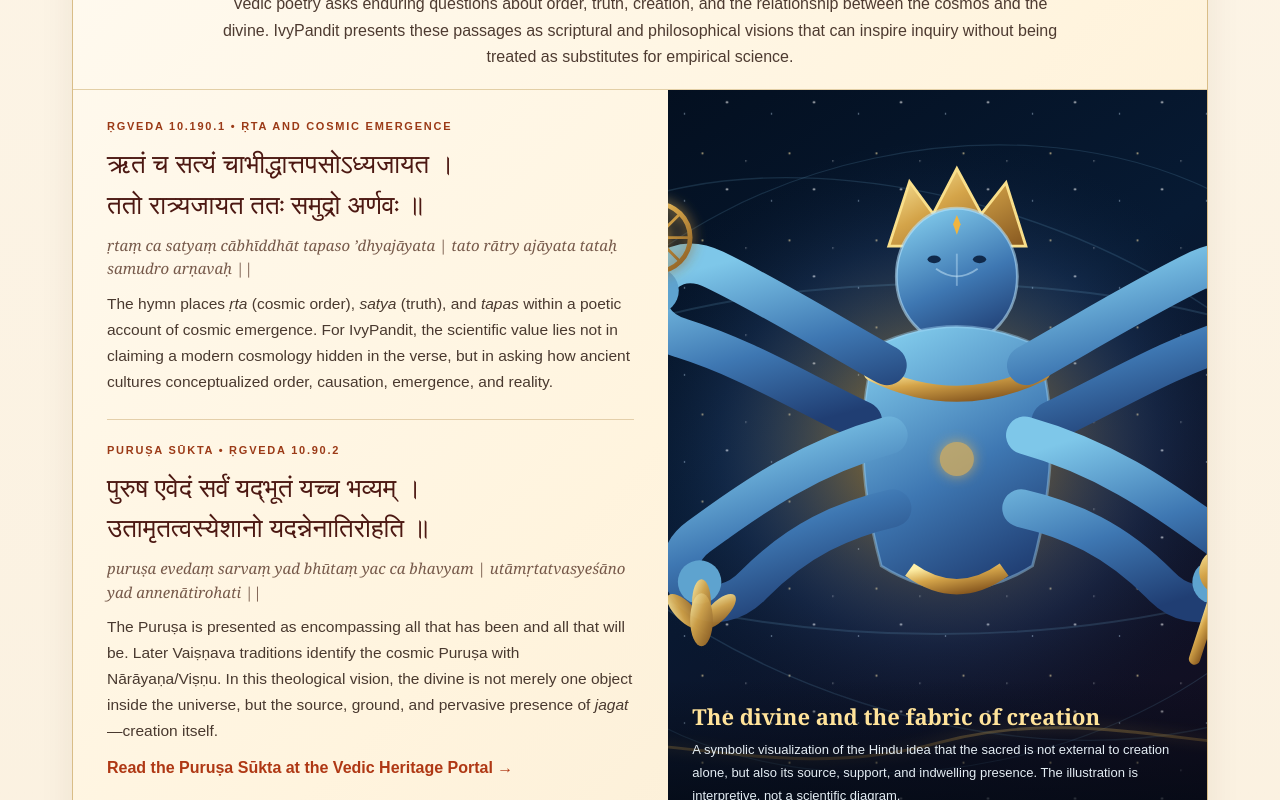
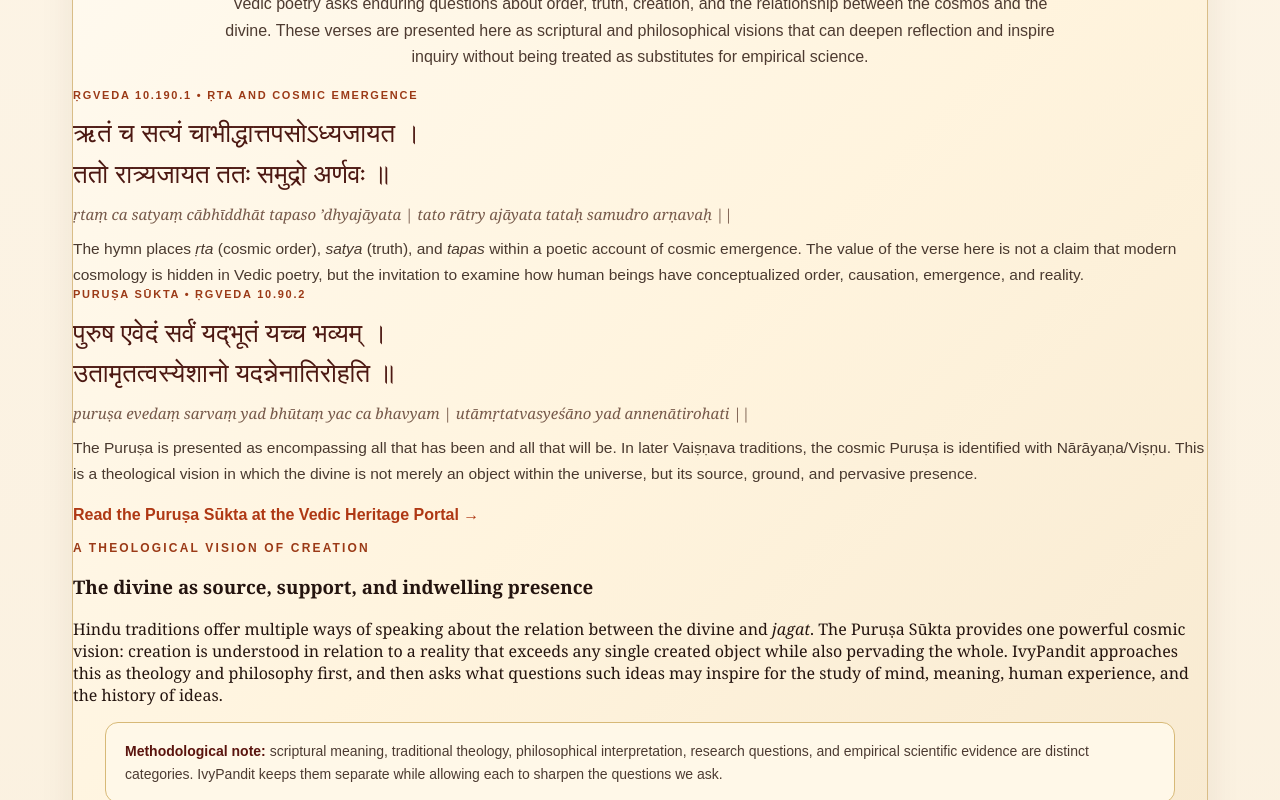
Before and after one commit to nishmishra/ivypandit-v2, a Next.js app: page / in a window 1280 px wide. Shown: the part 1940-2740 px from the top of the page. Built offline with nearby package versions, Linux system fonts and the light colour scheme.

Commit message:
Refine Vedic creation section and remove cartoon artwork

```diff
--- a/app/page.tsx
+++ b/app/page.tsx
@@ -57,38 +57,34 @@ export default function Home() {
       <section className={styles.vedicSection}>
         <div className={styles.vedicHeader}>
           <p className="kicker">Vedic visions of creation</p>
-          <h2>Ṛta, Satya, Puruṣa & the Cosmos</h2>
-          <p>Vedic poetry asks enduring questions about order, truth, creation, and the relationship between the cosmos and the divine. IvyPandit presents these passages as scriptural and philosophical visions that can inspire inquiry without being treated as substitutes for empirical science.</p>
+          <h2>Ṛta, Satya, Puruṣa, and the Cosmos</h2>
+          <p>Vedic poetry asks enduring questions about order, truth, creation, and the relationship between the cosmos and the divine. These verses are presented here as scriptural and philosophical visions that can deepen reflection and inspire inquiry without being treated as substitutes for empirical science.</p>
         </div>
 
-        <div className={styles.vedicGrid}>
-          <div className={styles.vedicText}>
-            <div className={styles.verseBlock}>
+        <div className={styles.verseGrid}>
+          <article className={styles.verseCard}>
             <div className={styles.sourceLabel}>Ṛgveda 10.190.1 • Ṛta and cosmic emergence</div>
             <p className={styles.devanagari}>ऋतं च सत्यं चाभीद्धात्तपसोऽध्यजायत ।<br/>ततो रात्र्यजायत ततः समुद्रो अर्णवः ॥</p>
             <p className={styles.transliteration}>ṛtaṃ ca satyaṃ cābhīddhāt tapaso ’dhyajāyata | tato rātry ajāyata tataḥ samudro arṇavaḥ ||</p>
-              <p className={styles.interpretation}>The hymn places <i>ṛta</i> (cosmic order), <i>satya</i> (truth), and <i>tapas</i> within a poetic account of cosmic emergence. For IvyPandit, the scientific value lies not in claiming a modern cosmology hidden in the verse, but in asking how ancient cultures conceptualized order, causation, emergence, and reality.</p>
-            </div>
+            <p className={styles.interpretation}>The hymn places <i>ṛta</i> (cosmic order), <i>satya</i> (truth), and <i>tapas</i> within a poetic account of cosmic emergence. The value of the verse here is not a claim that modern cosmology is hidden in Vedic poetry, but the invitation to examine how human beings have conceptualized order, causation, emergence, and reality.</p>
+          </article>
 
-            <div className={styles.verseBlock}>
+          <article className={styles.verseCard}>
             <div className={styles.sourceLabel}>Puruṣa Sūkta • Ṛgveda 10.90.2</div>
             <p className={styles.devanagari}>पुरुष एवेदं सर्वं यद्भूतं यच्च भव्यम् ।<br/>उतामृतत्वस्येशानो यदन्नेनातिरोहति ॥</p>
             <p className={styles.transliteration}>puruṣa evedaṃ sarvaṃ yad bhūtaṃ yac ca bhavyam | utāmṛtatvasyeśāno yad annenātirohati ||</p>
-              <p className={styles.interpretation}>The Puruṣa is presented as encompassing all that has been and all that will be. Later Vaiṣṇava traditions identify the cosmic Puruṣa with Nārāyaṇa/Viṣṇu. In this theological vision, the divine is not merely one object inside the universe, but the source, ground, and pervasive presence of <i>jagat</i>—creation itself.</p>
-              <p style={{marginTop:'12px'}}><a className="textLink" href="https://vedicheritage.gov.in/hi/samhitas/rigveda/shakala-samhita/rigveda-shakala-samhita-mandal-10-sukta-090/" target="_blank" rel="noopener noreferrer">Read the Puruṣa Sūkta at the Vedic Heritage Portal →</a></p>
-            </div>
+            <p className={styles.interpretation}>The Puruṣa is presented as encompassing all that has been and all that will be. In later Vaiṣṇava traditions, the cosmic Puruṣa is identified with Nārāyaṇa/Viṣṇu. This is a theological vision in which the divine is not merely an object within the universe, but its source, ground, and pervasive presence.</p>
+            <p className={styles.verseLink}><a className="textLink" href="https://vedicheritage.gov.in/hi/samhitas/rigveda/shakala-samhita/rigveda-shakala-samhita-mandal-10-sukta-090/" target="_blank" rel="noopener noreferrer">Read the Puruṣa Sūkta at the Vedic Heritage Portal →</a></p>
+          </article>
         </div>
 
-          <div className={styles.vedicArt}>
-            <img src="/images/cosmic-vishnu-purusha.svg" alt="Symbolic cosmic Puruṣa and Viṣṇu-inspired figure surrounded by galaxies, planets, living forms, and scientific motifs" />
-            <div className={styles.artOverlay}>
-              <b>The divine and the fabric of creation</b>
-              <span>A symbolic visualization of the Hindu idea that the sacred is not external to creation alone, but also its source, support, and indwelling presence. The illustration is interpretive, not a scientific diagram.</span>
-            </div>
-          </div>
+        <div className={styles.theologyBand}>
+          <p className="kicker">A theological vision of creation</p>
+          <h3>The divine as source, support, and indwelling presence</h3>
+          <p>Hindu traditions offer multiple ways of speaking about the relation between the divine and <i>jagat</i>. The Puruṣa Sūkta provides one powerful cosmic vision: creation is understood in relation to a reality that exceeds any single created object while also pervading the whole. IvyPandit approaches this as theology and philosophy first, and then asks what questions such ideas may inspire for the study of mind, meaning, human experience, and the history of ideas.</p>
         </div>
 
-        <div className={styles.methodNote}><b>Methodological distinction:</b> scriptural meaning, traditional theology, philosophical interpretation, research questions, and empirical scientific evidence are different categories. IvyPandit keeps them distinct while allowing each to enrich the questions we ask.</div>
+        <div className={styles.methodNote}><b>Methodological note:</b> scriptural meaning, traditional theology, philosophical interpretation, research questions, and empirical scientific evidence are distinct categories. IvyPandit keeps them separate while allowing each to sharpen the questions we ask.</div>
       </section>
 
       <section className="initiativeSection">
```
Lines whose indentation alone changed are shown as unchanged.
